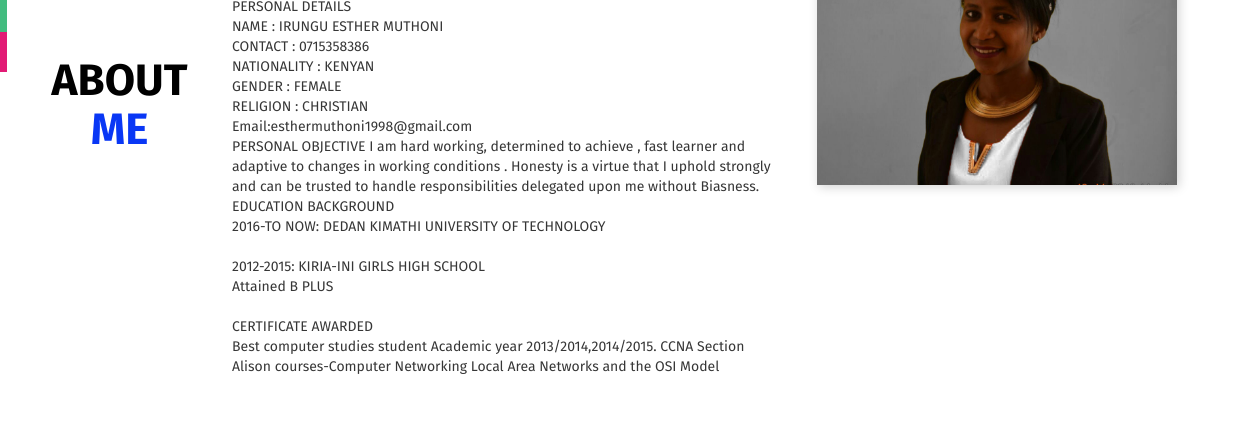
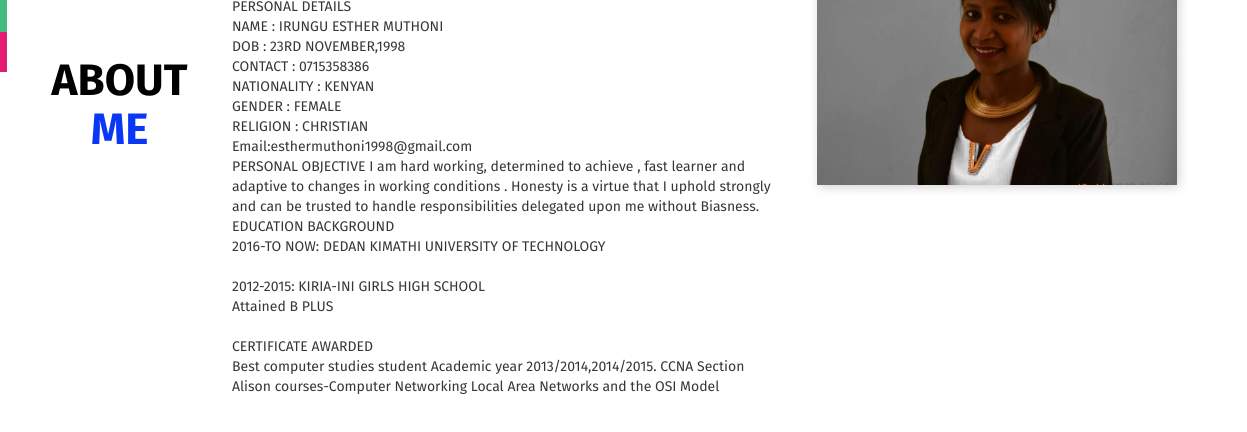
Before and after one commit to EstherIrungu/estherirungu.github.io, a plain HTML site: page index.html in a window 1280 px wide. Shown: the part 368-800 px from the top of the page, 33-1280 px from the left. Drawn offline with Linux system fonts and the light colour scheme; some packages are replaced by stand-ins of ours; files whose address does not match are found by name.

Commit message:
nonsense

```diff
--- a/index.html
+++ b/index.html
@@ -105,6 +105,8 @@
   PERSONAL DETAILS
 <br>
 NAME : IRUNGU ESTHER MUTHONI
+<br>
+DOB : 23RD NOVEMBER,1998
 <br>
 CONTACT : 0715358386
 <br>
```
